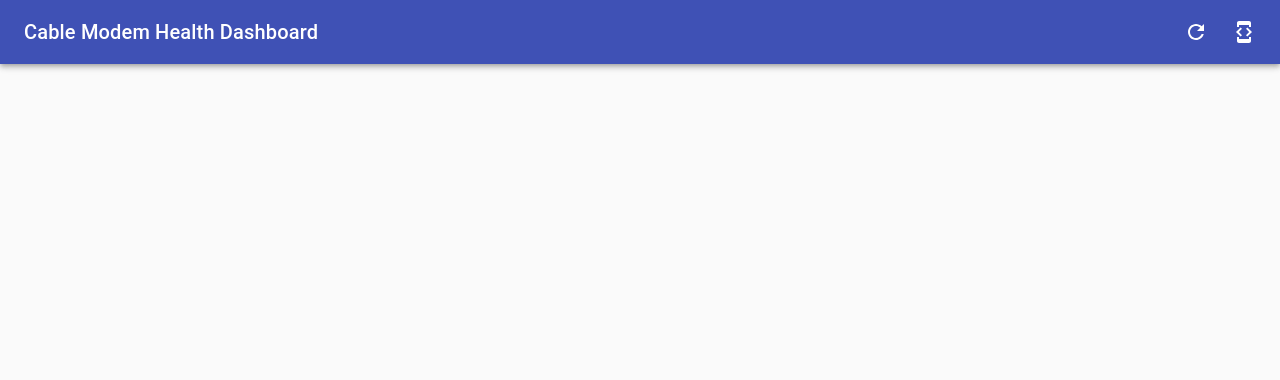
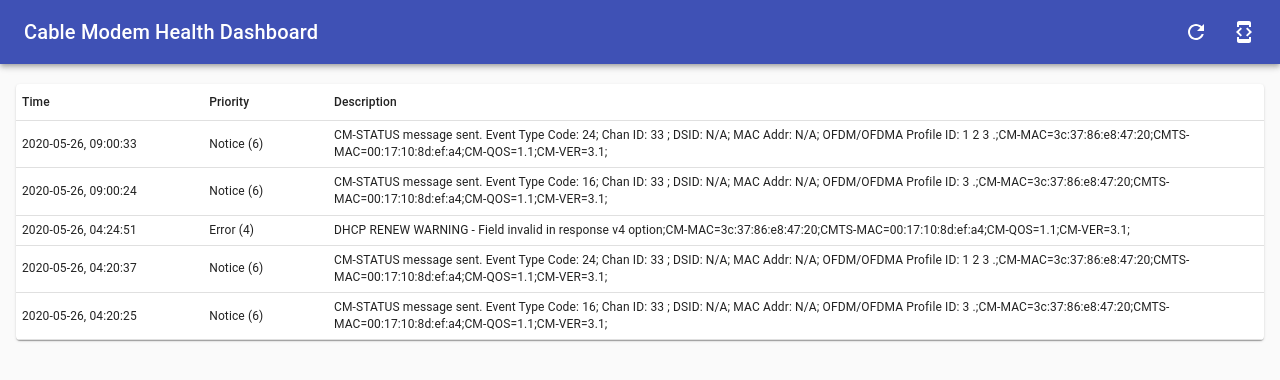
Before and after one commit to joconor/modem-log-react, a React (Create React App) app: page / in a window 1280 px wide. Shown: the top 380 px of the page. Built offline with nearby package versions, Linux system fonts and the light colour scheme; no server answers.

Commit message:
Event table prototype

```diff
--- a/src/App.js
+++ b/src/App.js
@@ -8,10 +8,12 @@ import Box from '@material-ui/core/Box';
 import IconButton from '@material-ui/core/IconButton';
 import RefreshIcon from '@material-ui/icons/Refresh';
 import DeveloperModeIcon from '@material-ui/icons/DeveloperMode'
+import { startOfToday, formatRelative } from 'date-fns'
 
 
 import './App.css';
 import Status from './Status';
+import StatusTable from './StatusTable';
 import Debug from './Debug';
 
 import { getStatus } from './api';
@@ -31,9 +33,9 @@ class App extends Component {
 
   async newSetStatusInfo() {
     try {
-      this.setState({statusJson: await getStatus()});
+      this.setState({ statusJson: await getStatus() });
     } catch (error) {
-      this.setState({error: error.message})
+      this.setState({ error: error.message })
     }
   }
 
@@ -67,7 +69,13 @@ class App extends Component {
           </Toolbar>
         </AppBar>
         <Box mx={2}>
+          { this.state.statusJson ? (
+            <Typography>
+              Last event collection &amp; analysis time {' was '.concat(formatRelative(new Date(this.state.statusJson.currentStats.lastAnalysisDate), startOfToday()))}<br />
+            </Typography>
+          ) : <br />}
           <Status statusJson={this.state.statusJson} />
+          <StatusTable />
           {this.state.showDebugInfo ? (
             <Debug debugInfo={this.state.statusJson} />
           ) : (<br />)}
@@ -77,5 +85,4 @@ class App extends Component {
   }
 }
 
-
 export default App;
--- a/src/Status.js
+++ b/src/Status.js
@@ -61,14 +61,14 @@ class Status extends Component {
           <ReferenceArea x1={firstYesterday.name} />
         </BarChart>
       </ResponsiveContainer>
-      <Typography>
+      {/* <Typography>
         Last event collection &amp; analysis time {' was '.concat(formatRelative(new Date(this.props.statusJson.currentStats.lastAnalysisDate), startOfToday()))}<br />
         <br /><u>24 Hour totals:</u><br />
         Loss of FEC: {(this.props.statusJson["24HoursAgoToNow"].CMStatus16Count) || 0}<br />
         Recovery of FEC: {(this.props.statusJson["24HoursAgoToNow"].CMStatus24Count) || 0}<br />
         T3 Timeouts: {(this.props.statusJson["24HoursAgoToNow"].T3TimeoutCount) || 0}<br />
         T4 Timeouts: {(this.props.statusJson["24HoursAgoToNow"].T4TimeoutCount) || 0}
-      </Typography>
+      </Typography> */}
     </div>)
   }
 }
--- /dev/null
+++ b/src/StatusTable.js
@@ -0,0 +1,59 @@
+import React from 'react';
+import { makeStyles } from '@material-ui/core/styles';
+import Table from '@material-ui/core/Table';
+import TableBody from '@material-ui/core/TableBody';
+import TableCell from '@material-ui/core/TableCell';
+import TableContainer from '@material-ui/core/TableContainer';
+import TableHead from '@material-ui/core/TableHead';
+import TableRow from '@material-ui/core/TableRow';
+import Paper from '@material-ui/core/Paper';
+
+const useStyles = makeStyles({
+  table: {
+    minWidth: 650,
+  },
+  tablecell: {
+    fontSize: '9pt'
+  },
+});
+
+function createData(index, time, priority, description) {
+  return { index, time, priority, description };
+}
+
+const rows = [
+  createData(0, '2020-05-26, 09:00:33', 'Notice (6)', 'CM-STATUS message sent. Event Type Code: 24; Chan ID: 33 ; DSID: N/A; MAC Addr: N/A; OFDM/OFDMA Profile ID: 1 2 3 .;CM-MAC=3c:37:86:e8:47:20;CMTS-MAC=00:17:10:8d:ef:a4;CM-QOS=1.1;CM-VER=3.1;'),
+  createData(1, '2020-05-26, 09:00:24', 'Notice (6)', 'CM-STATUS message sent. Event Type Code: 16; Chan ID: 33 ; DSID: N/A; MAC Addr: N/A; OFDM/OFDMA Profile ID: 3 .;CM-MAC=3c:37:86:e8:47:20;CMTS-MAC=00:17:10:8d:ef:a4;CM-QOS=1.1;CM-VER=3.1;'),
+  createData(2, '2020-05-26, 04:24:51', 'Error (4)', 'DHCP RENEW WARNING - Field invalid in response v4 option;CM-MAC=3c:37:86:e8:47:20;CMTS-MAC=00:17:10:8d:ef:a4;CM-QOS=1.1;CM-VER=3.1;'),
+  createData(3, '2020-05-26, 04:20:37', 'Notice (6)', 'CM-STATUS message sent. Event Type Code: 24; Chan ID: 33 ; DSID: N/A; MAC Addr: N/A; OFDM/OFDMA Profile ID: 1 2 3 .;CM-MAC=3c:37:86:e8:47:20;CMTS-MAC=00:17:10:8d:ef:a4;CM-QOS=1.1;CM-VER=3.1;'),
+  createData(4, '2020-05-26, 04:20:25', 'Notice (6)', 'CM-STATUS message sent. Event Type Code: 16; Chan ID: 33 ; DSID: N/A; MAC Addr: N/A; OFDM/OFDMA Profile ID: 3 .;CM-MAC=3c:37:86:e8:47:20;CMTS-MAC=00:17:10:8d:ef:a4;CM-QOS=1.1;CM-VER=3.1;'),
+];
+
+export default function DenseTable() {
+  const classes = useStyles();
+
+  return (
+    <TableContainer component={Paper}>
+      <Table className={classes.table} size="small" aria-label="a dense table">
+        <TableHead>
+          <TableRow>
+            <TableCell style={{ width: "15%", padding: "6px", fontSize: "9pt" }}>Time</TableCell>
+            <TableCell style={{ width: "10%", padding: "6px", fontSize: "9pt" }}>Priority</TableCell>
+            <TableCell style={{ width: "75%", padding: "6px", fontSize: "9pt" }}>Description</TableCell>
+          </TableRow>
+        </TableHead>
+        <TableBody>
+          {rows.map((row) => (
+            <TableRow key={row.index}>
+              <TableCell style={{ width: "15%", padding: "6px", fontSize: "9pt" }} component="th" scope="row">
+                {row.time}
+              </TableCell>
+              <TableCell style={{ width: "10%", padding: "6px", fontSize: "9pt" }}>{row.priority}</TableCell>
+              <TableCell style={{ width: "75%", padding: "6px", fontSize: "9pt" }}>{row.description}</TableCell>
+            </TableRow>
+          ))}
+        </TableBody>
+      </Table>
+    </TableContainer>
+  );
+}
```
